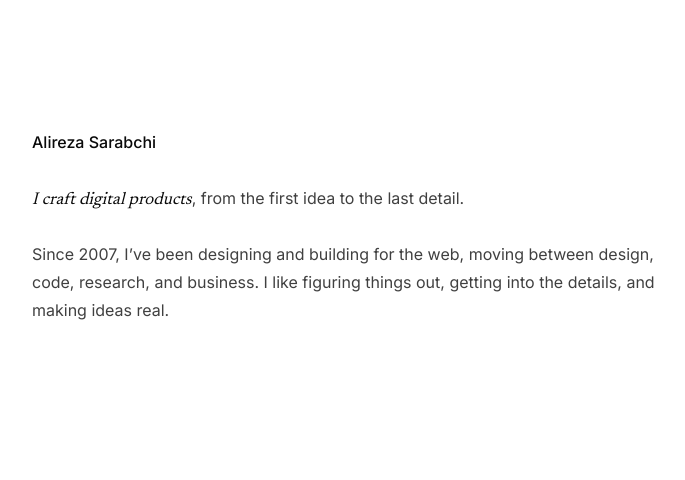
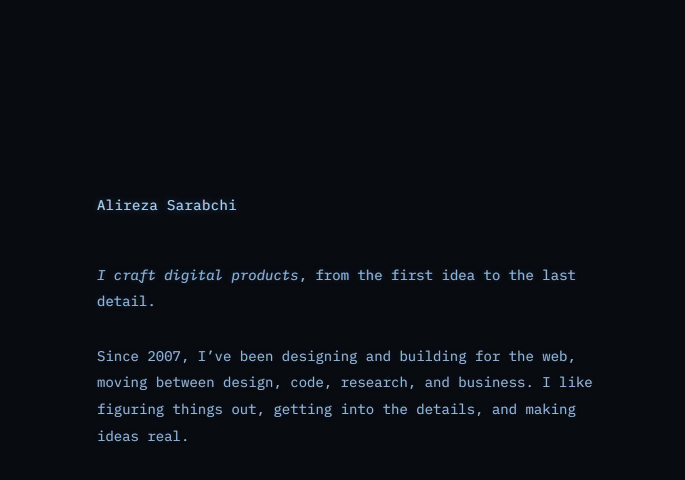
Before and after one commit to alirezas/alrzadev, a Next.js app: page / in a window 1280 px wide. Shown: the top 480 px of the page, without its empty margins (288-973 px from the left). Built offline with nearby package versions, Linux system fonts and the light colour scheme.

Commit message:
Redesign homepage with subtle CRT typography and word glitches

```diff
--- /dev/null
+++ b/app/glitch-surface.tsx
@@ -0,0 +1,49 @@
+"use client";
+
+import { useEffect, useRef, type ReactNode } from "react";
+
+export default function GlitchSurface({ children }: { children: ReactNode }) {
+  const surface = useRef<HTMLElement>(null);
+
+  useEffect(() => {
+    const words = surface.current?.querySelectorAll<HTMLElement>(".word");
+    if (!words?.length) return;
+
+    const motion = matchMedia("(prefers-reduced-motion: reduce)");
+    const contrast = matchMedia("(forced-colors: active)");
+    let nextGlitch: ReturnType<typeof setTimeout>;
+    let resetGlitch: ReturnType<typeof setTimeout>;
+    let activeWord: HTMLElement | undefined;
+
+    function stop() {
+      clearTimeout(nextGlitch);
+      clearTimeout(resetGlitch);
+      activeWord?.classList.remove("glitch");
+      activeWord = undefined;
+    }
+
+    function schedule() {
+      stop();
+      if (motion.matches || contrast.matches || document.hidden) return;
+      nextGlitch = setTimeout(() => {
+        activeWord = words![Math.floor(Math.random() * words!.length)];
+        activeWord.classList.add("glitch");
+        resetGlitch = setTimeout(schedule, 140);
+      }, 6500 + Math.random() * 11000);
+    }
+
+    motion.addEventListener("change", schedule);
+    contrast.addEventListener("change", schedule);
+    document.addEventListener("visibilitychange", schedule);
+    schedule();
+
+    return () => {
+      stop();
+      motion.removeEventListener("change", schedule);
+      contrast.removeEventListener("change", schedule);
+      document.removeEventListener("visibilitychange", schedule);
+    };
+  }, []);
+
+  return <main ref={surface}>{children}</main>;
+}
--- a/app/globals.css
+++ b/app/globals.css
@@ -1,41 +1,91 @@
 @import "tailwindcss";
 
-@keyframes fadeInUp {
-  from {
-    opacity: 0;
-    transform: translateY(16px);
+:root {
+  color-scheme: dark;
+  --background: #080b10;
+  --ink: #aebfce;
+  --bright: #d3e7f6;
+}
+* { box-sizing: border-box; }
+body {
+  margin: 0;
+  min-height: 100svh;
+  background: var(--background);
+  color: var(--ink);
+  font: 14px/1.9 var(--font-plex), monospace;
+  -webkit-font-smoothing: antialiased;
+}
+main {
+  width: min(510px, calc(100% - 48px));
+  margin-inline: auto;
+  padding-block: clamp(80px, 24vh, 240px) 80px;
+}
+h1, p {
+  text-shadow: -.35px 0 #6bc8ff40, .4px 0 #8d94ff30, 0 0 6px #71b5ed28;
+}
+h1 {
+  margin: 0 0 43px;
+  color: var(--bright);
+  font-size: 14px;
+  font-weight: 400;
+  letter-spacing: .025em;
+  text-shadow: -.5px 0 #78d8ff65, .5px 0 #b0a4ff45, 0 0 8px #8dc7ff60;
+}
+p { margin: 0 0 28px; }
+p:last-child { margin-bottom: 0; }
+em { color: var(--bright); }
+
+@supports (background-clip: text) {
+  h1, p {
+    background-image: repeating-linear-gradient(
+      to bottom,
+      currentColor 0 1px,
+      color-mix(in srgb, currentColor 91%, transparent) 1px 2px
+    );
+    background-clip: text;
+    -webkit-text-fill-color: transparent;
   }
-  to {
-    opacity: 1;
-    transform: translateY(0);
+}
+::selection { background: #29435a; color: #ecf6ff; }
+@media (max-width: 600px) {
+  main { padding-top: 100px; }
+}
+@media (forced-colors: active) {
+  h1, p { -webkit-text-fill-color: currentColor; text-shadow: none; }
+}
+
+@keyframes phosphor-drift {
+  0%, 100% {
+    text-shadow: -.35px 0 #6bc8ff40, .4px 0 #8d94ff30, 0 0 6px #71b5ed28;
+  }
+  50% {
+    text-shadow: -.5px 0 #6bc8ff55, .5px 0 #8d94ff40, 0 0 8px #71b5ed40;
   }
 }
 
-body {
-  background: var(--color-white);
-  color: var(--color-neutral-950);
-  font-family: var(--font-inter), -apple-system, BlinkMacSystemFont, "Segoe UI", Roboto, sans-serif;
-  font-size: 16px;
-  line-height: 1.7;
-  -webkit-font-smoothing: antialiased;
-  -moz-osx-font-smoothing: grayscale;
-}
-
-@media (prefers-color-scheme: dark) {
-  body {
-    background: var(--color-neutral-900);
-    color: var(--color-neutral-100);
+@media (prefers-reduced-motion: no-preference) and (forced-colors: none) {
+  p {
+    animation: phosphor-drift 12s ease-in-out infinite;
+  }
+  p:last-child {
+    animation-delay: -6s;
   }
 }
 
-::selection {
-  background: var(--color-neutral-950);
-  color: var(--color-white);
+.word { display: inline-block; }
+
+@keyframes word-glitch {
+  0%, 100% { transform: translateX(0); }
+  20%, 55% {
+    transform: translateX(.8px);
+    text-shadow: -1px 0 #8cdaff99, 1px 0 #b4a3ff77;
+  }
+  35%, 75% {
+    transform: translateX(-.6px);
+    text-shadow: .7px 0 #8cdaff88, -.8px 0 #b4a3ff66;
+  }
 }
 
-@media (prefers-color-scheme: dark) {
-  ::selection {
-    background: var(--color-neutral-100);
-    color: var(--color-neutral-950);
-  }
+@media (prefers-reduced-motion: no-preference) and (forced-colors: none) {
+  .word.glitch { animation: word-glitch 140ms steps(1) both; }
 }
--- a/app/layout.tsx
+++ b/app/layout.tsx
@@ -1,21 +1,14 @@
 import type { Metadata, Viewport } from "next";
-import { Inter, Newsreader } from "next/font/google";
+import localFont from "next/font/local";
 import "./globals.css";
 
-const inter = Inter({
-  variable: "--font-inter",
-  subsets: ["latin"],
+const plex = localFont({
+  src: [
+    { path: "./fonts/ibm-plex-mono.ttf", weight: "400", style: "normal" },
+    { path: "./fonts/ibm-plex-mono-italic.ttf", weight: "400", style: "italic" },
+  ],
+  variable: "--font-plex",
   display: "swap",
-  preload: true,
-});
-
-const newsreader = Newsreader({
-  variable: "--font-newsreader",
-  subsets: ["latin"],
-  display: "swap",
-  style: "italic",
-  weight: "400",
-  preload: true,
 });
 
 export const metadata: Metadata = {
@@ -39,21 +32,18 @@ export const metadata: Metadata = {
 };
 
 export const viewport: Viewport = {
-  themeColor: [
-    { media: "(prefers-color-scheme: light)", color: "#ffffff" },
-    { media: "(prefers-color-scheme: dark)", color: "#171717" },
-  ],
+  themeColor: "#080b10",
 };
 
 export default function RootLayout({ children }: Readonly<{ children: React.ReactNode }>) {
   return (
-    <html lang="en" className={`${inter.variable} ${newsreader.variable} antialiased`}>
+    <html lang="en" className={plex.variable}>
       <head>
         <link rel="icon" href="/favicon.ico" sizes="any" />
         <link rel="icon" href="/favicon.svg" type="image/svg+xml" />
         <link rel="manifest" href="/site.webmanifest" />
       </head>
-      <body className="min-h-screen flex flex-col">{children}</body>
+      <body>{children}</body>
     </html>
   );
 }
--- a/app/page.tsx
+++ b/app/page.tsx
@@ -1,26 +1,22 @@
+import GlitchSurface from "./glitch-surface";
+
+function words(text: string) {
+  return text.split(/(\s+)/).map((part, index) =>
+    /\s/.test(part) ? part : <span className="word" key={index}>{part}</span>
+  );
+}
+
 export default function Home() {
   return (
-    <div className="min-h-screen flex flex-col">
-      <main className="flex-1 w-full max-w-[1072px] mx-auto px-6 py-16 md:py-32">
-        <div className="animate-in" style={{ opacity: 0, animation: "fadeInUp 0.6s ease-out forwards" }}>
-          <div className="w-full max-w-[640px] mx-auto">
-            <h1 className="mb-7 text-[16px] font-medium leading-7 text-neutral-950 dark:text-neutral-100">
-              Alireza Sarabchi
-            </h1>
-            <p className="mb-7 text-[16px] leading-7 text-neutral-700 dark:text-neutral-200">
-              <em className="font-[family-name:var(--font-newsreader)] text-[17px] font-normal italic leading-none text-neutral-950 dark:text-neutral-100">
-                I craft digital products
-              </em>
-              , from the first idea to the last detail.
-            </p>
-            <p className="text-[16px] leading-7 text-neutral-700 dark:text-neutral-200">
-              Since 2007, I’ve been designing and building for the web, moving
-              between design, code, research, and business. I like figuring things
-              out, getting into the details, and making ideas real.
-            </p>
-          </div>
-        </div>
-      </main>
-    </div>
+    <GlitchSurface>
+      <h1>{words("Alireza Sarabchi")}</h1>
+      <p>
+        <em>{words("I craft digital products")}</em>
+        {words(", from the first idea to the last detail.")}
+      </p>
+      <p>
+        {words("Since 2007, I’ve been designing and building for the web, moving between design, code, research, and business. I like figuring things out, getting into the details, and making ideas real.")}
+      </p>
+    </GlitchSurface>
   );
 }
```
Also changed, not shown: app/fonts/OFL.txt (added), app/fonts/ibm-plex-mono-italic.ttf (added), app/fonts/ibm-plex-mono.ttf (added).
